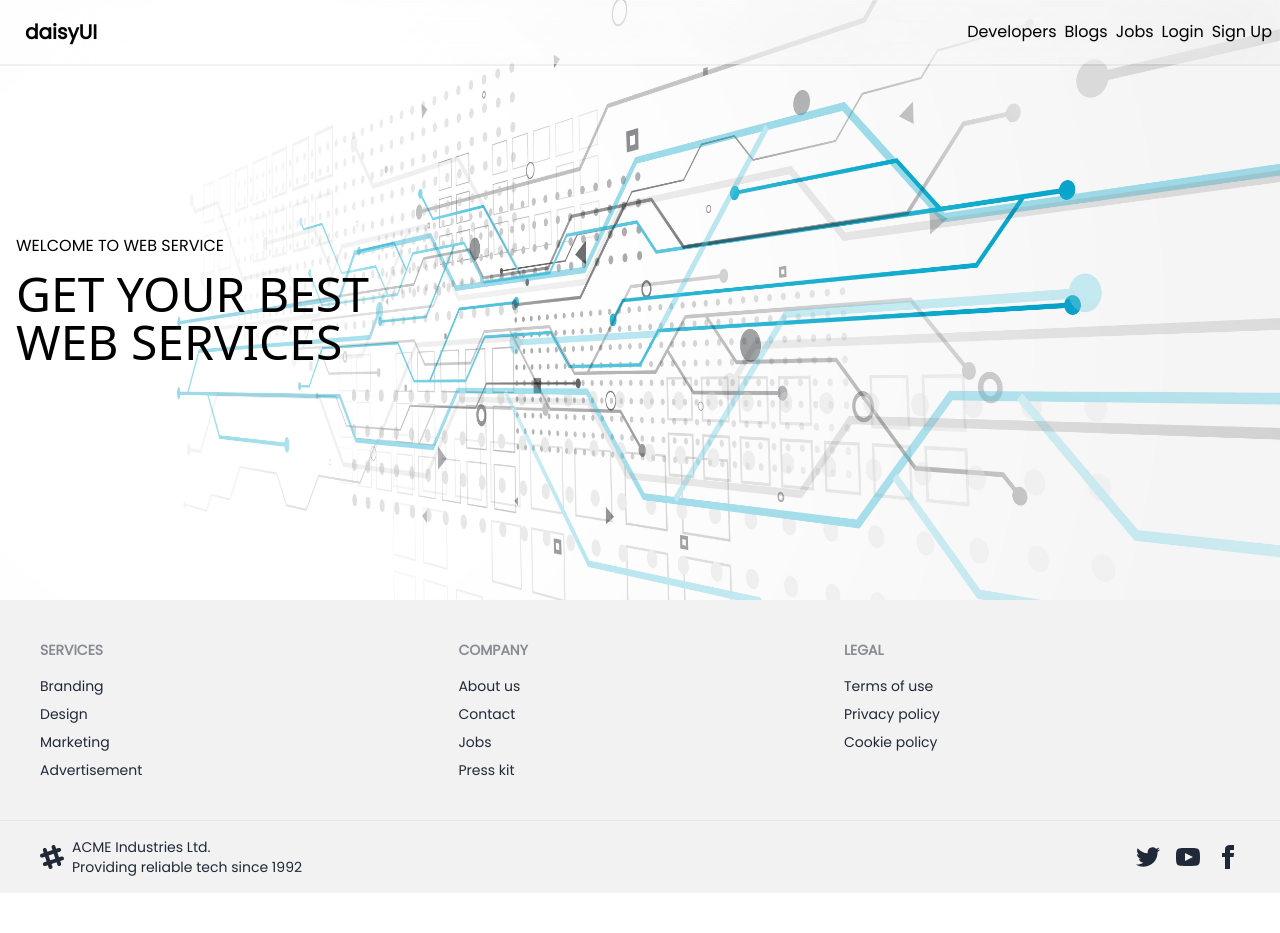
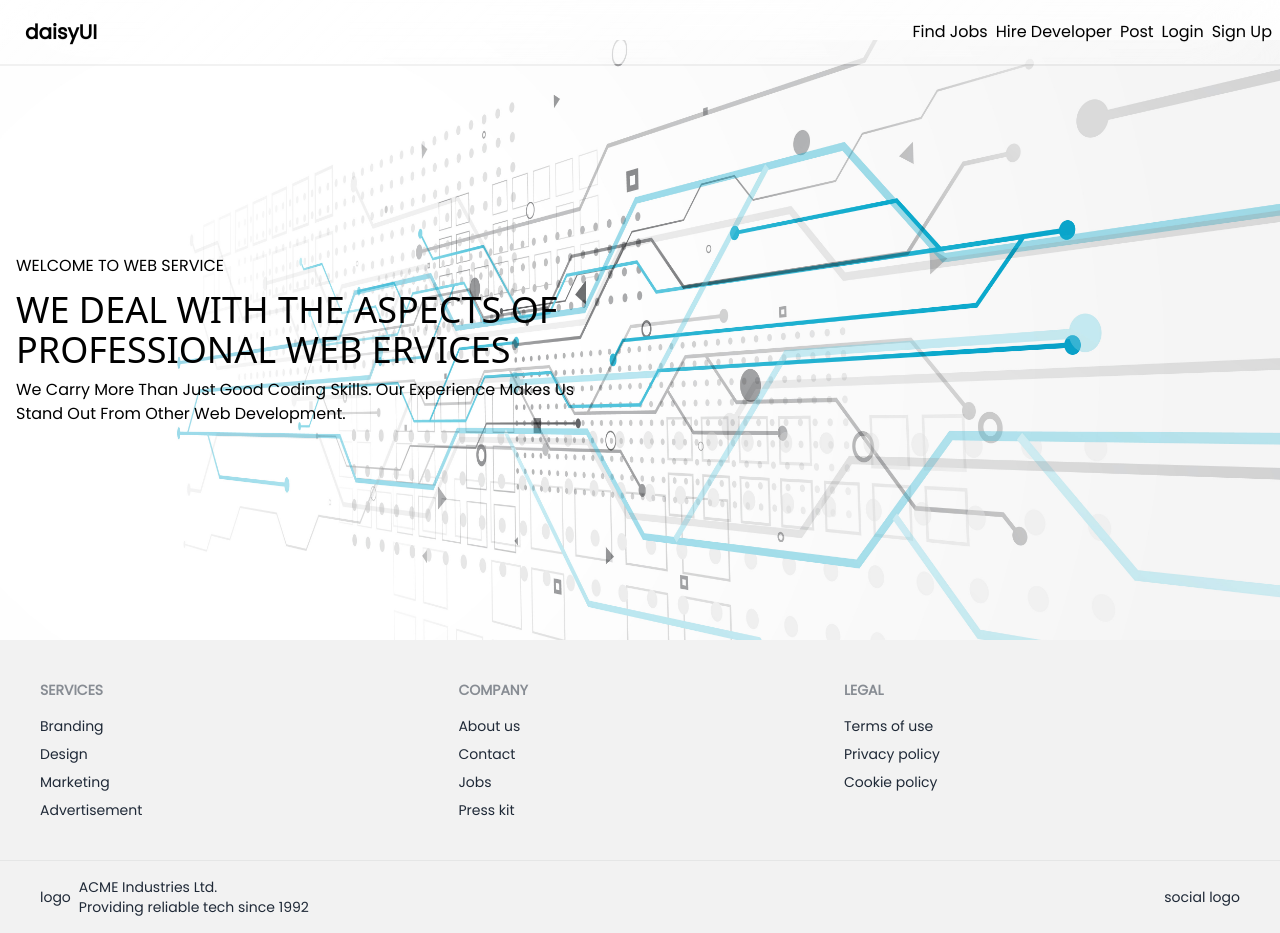
Before and after one commit to tusharshaha/web-market, a Next.js app in the folder frontend/: page / in a window 1280 px wide. Before the commit the page ends 893 px from the top, so only its background shows below. Built offline with nearby package versions, Linux system fonts and the light colour scheme.

Commit message:
updated home page

```diff
--- a/frontend/components/Home/HeroSection.tsx
+++ b/frontend/components/Home/HeroSection.tsx
@@ -3,11 +3,14 @@ import React from 'react';
 
 const HeroSection: React.FC = () => {
     return (
-        <div className="flex justify-start items-center bg-[url('/images/tech-bg.jpg')] bg-no-repeat bg-center bg-cover h-[600px]">
-            <div className='container mx-auto px-4 uppercase'>
-                <p className='mb-3'>Welcome to Web Service</p>
-                <h2>Get Your Best</h2>
-                <h2>Web Services</h2>
+        <div className="flex justify-start items-center bg-[url('/images/tech-bg.jpg')] bg-no-repeat bg-center bg-cover h-[600px] mt-10">
+            <div className="grid grid-cols-2">
+                <div className='container mx-auto px-4 uppercase'>
+                    <p className='mb-3'>Welcome to Web Service</p>
+                    <h3>We deal with the aspects of</h3>
+                    <h3>professional Web ervices</h3>
+                    <p className='capitalize mt-2'>We carry more than just good coding skills. Our experience makes us stand out from other web development.</p>
+                </div>
             </div>
         </div>
     );
--- a/frontend/components/Shared/Footer.tsx
+++ b/frontend/components/Shared/Footer.tsx
@@ -27,14 +27,12 @@ const Footer = () => {
             </footer>
             <footer className="footer px-10 py-4 border-t bg-base-200 text-base-content border-base-300">
                 <div className="items-center grid-flow-col">
-                    <svg width="24" height="24" viewBox="0 0 24 24" xmlns="http://www.w3.org/2000/svg" fillRule="evenodd" clipRule="evenodd" className="fill-current"><path d="M22.672 15.226l-2.432.811.841 2.515c.33 1.019-.209 2.127-1.23 2.456-1.15.325-2.148-.321-2.463-1.226l-.84-2.518-5.013 1.677.84 2.517c.391 1.203-.434 2.542-1.831 2.542-.88 0-1.601-.564-1.86-1.314l-.842-2.516-2.431.809c-1.135.328-2.145-.317-2.463-1.229-.329-1.018.211-2.127 1.231-2.456l2.432-.809-1.621-4.823-2.432.808c-1.355.384-2.558-.59-2.558-1.839 0-.817.509-1.582 1.327-1.846l2.433-.809-.842-2.515c-.33-1.02.211-2.129 1.232-2.458 1.02-.329 2.13.209 2.461 1.229l.842 2.515 5.011-1.677-.839-2.517c-.403-1.238.484-2.553 1.843-2.553.819 0 1.585.509 1.85 1.326l.841 2.517 2.431-.81c1.02-.33 2.131.211 2.461 1.229.332 1.018-.21 2.126-1.23 2.456l-2.433.809 1.622 4.823 2.433-.809c1.242-.401 2.557.484 2.557 1.838 0 .819-.51 1.583-1.328 1.847m-8.992-6.428l-5.01 1.675 1.619 4.828 5.011-1.674-1.62-4.829z"></path></svg>
+                    <button>logo</button>
                     <p>ACME Industries Ltd. <br />Providing reliable tech since 1992</p>
                 </div>
                 <div className="md:place-self-center md:justify-self-end">
                     <div className="grid grid-flow-col gap-4">
-                        <a><svg xmlns="http://www.w3.org/2000/svg" width="24" height="24" viewBox="0 0 24 24" className="fill-current"><path d="M24 4.557c-.883.392-1.832.656-2.828.775 1.017-.609 1.798-1.574 2.165-2.724-.951.564-2.005.974-3.127 1.195-.897-.957-2.178-1.555-3.594-1.555-3.179 0-5.515 2.966-4.797 6.045-4.091-.205-7.719-2.165-10.148-5.144-1.29 2.213-.669 5.108 1.523 6.574-.806-.026-1.566-.247-2.229-.616-.054 2.281 1.581 4.415 3.949 4.89-.693.188-1.452.232-2.224.084.626 1.956 2.444 3.379 4.6 3.419-2.07 1.623-4.678 2.348-7.29 2.04 2.179 1.397 4.768 2.212 7.548 2.212 9.142 0 14.307-7.721 13.995-14.646.962-.695 1.797-1.562 2.457-2.549z"></path></svg></a>
-                        <a><svg xmlns="http://www.w3.org/2000/svg" width="24" height="24" viewBox="0 0 24 24" className="fill-current"><path d="M19.615 3.184c-3.604-.246-11.631-.245-15.23 0-3.897.266-4.356 2.62-4.385 8.816.029 6.185.484 8.549 4.385 8.816 3.6.245 11.626.246 15.23 0 3.897-.266 4.356-2.62 4.385-8.816-.029-6.185-.484-8.549-4.385-8.816zm-10.615 12.816v-8l8 3.993-8 4.007z"></path></svg></a>
-                        <a><svg xmlns="http://www.w3.org/2000/svg" width="24" height="24" viewBox="0 0 24 24" className="fill-current"><path d="M9 8h-3v4h3v12h5v-12h3.642l.358-4h-4v-1.667c0-.955.192-1.333 1.115-1.333h2.885v-5h-3.808c-3.596 0-5.192 1.583-5.192 4.615v3.385z"></path></svg></a>
+                        social logo
                     </div>
                 </div>
             </footer>
--- a/frontend/components/Shared/NavBar.tsx
+++ b/frontend/components/Shared/NavBar.tsx
@@ -1,14 +1,16 @@
+import Link from "next/link";
+
 const NavBar: React.FC = () => {
     return (
         <div className="navbar glass fixed top-0">
             <div className="flex-1">
-                <a className="btn btn-ghost normal-case text-xl">daisyUI</a>
+                <Link href="/" className="btn btn-ghost normal-case text-xl">daisyUI</Link>
             </div>
             <div className="flex-none">
                 <ul className="flex gap-2">
-                    <li><a>Developers</a></li>
-                    <li><a>Blogs</a></li>
-                    <li><a>Jobs</a></li>
+                    <li><a>Find Jobs</a></li>
+                    <li><a>Hire Developer</a></li>
+                    <li><a>Post </a></li>
                     <li><a>Login</a></li>
                     <li><a>Sign Up</a></li>
                 </ul>
```
